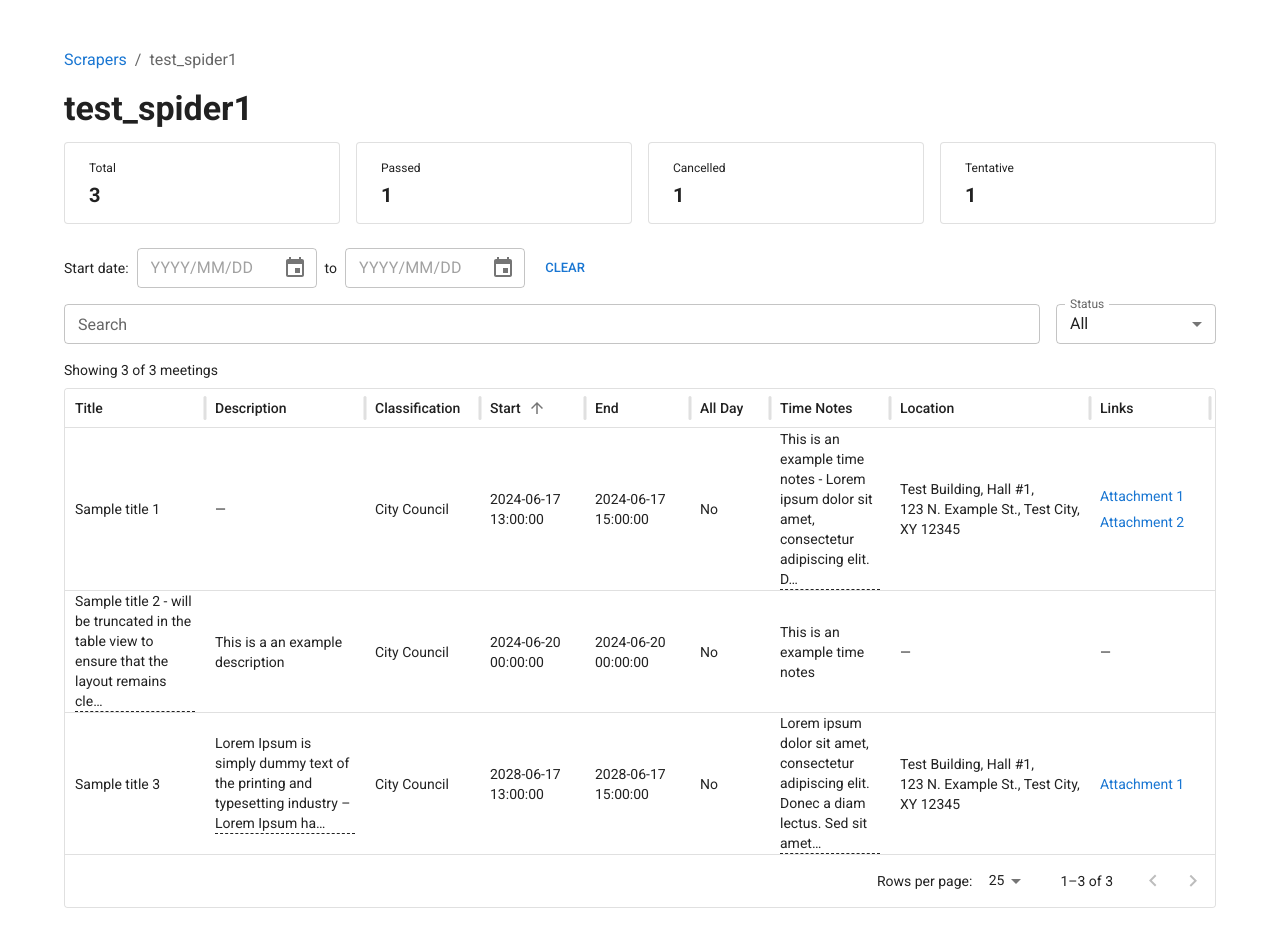
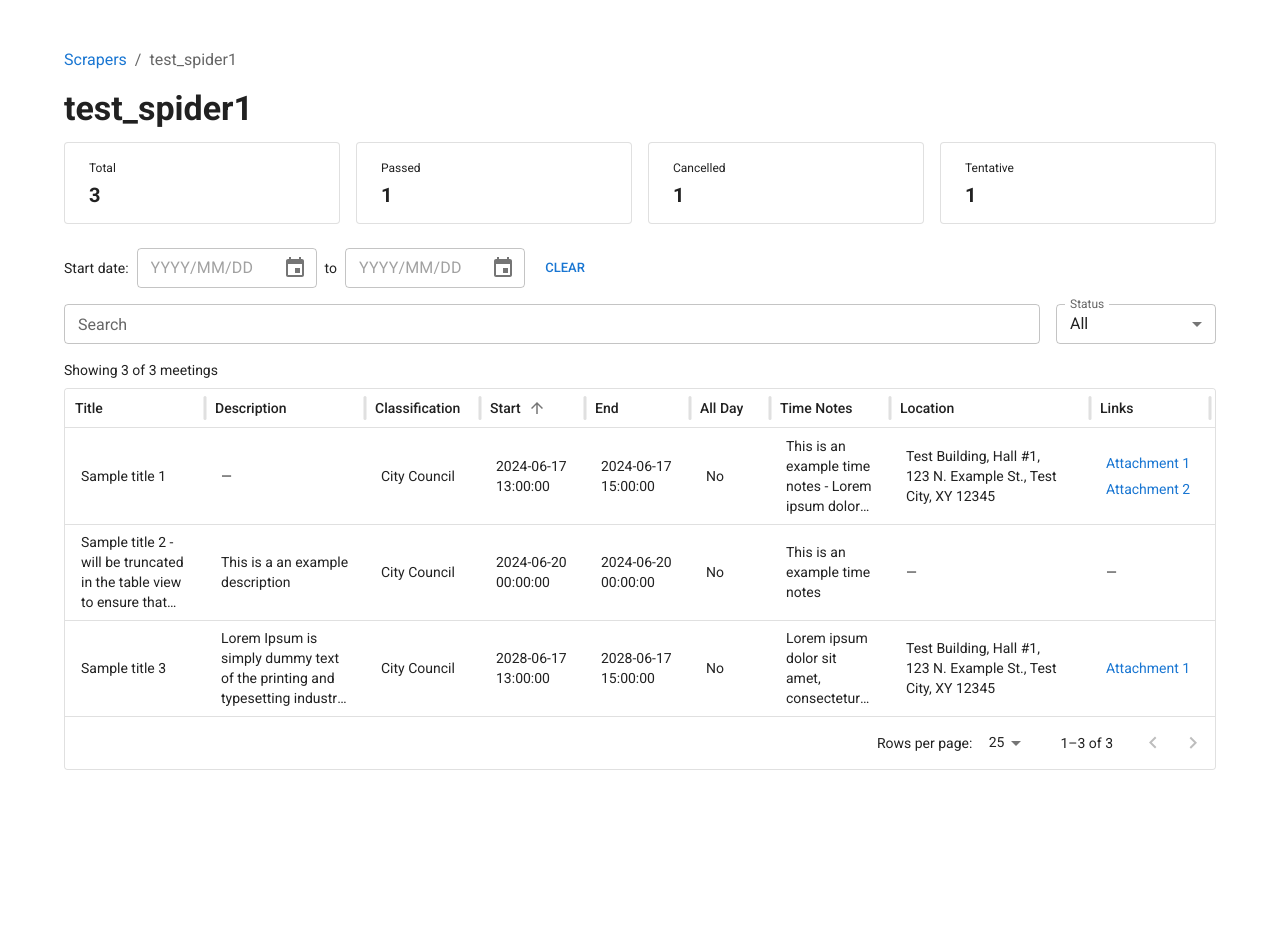
Before and after one commit to DevArtsLab/city-scrapers-meetings-viewer, a Next.js app: page /scrapers/test_spider1 in a window 1280 px wide. Shown: the top 944 px of the page. After the commit the page ends 818 px from the top, so only its background shows below. Built offline with nearby package versions, Linux system fonts and the light colour scheme; what @mui/material-nextjs would draw is missing.

Commit message:
fix: show full cell content on column expand, add row wrapping with 4-line clamp and consistent cell padding

```diff
--- a/components/MeetingsTable.tsx
+++ b/components/MeetingsTable.tsx
@@ -70,33 +70,33 @@ const DATAGRID_COLUMNS: GridColDef[] = [
     headerName: "Title",
     flex: 2,
     minWidth: 140,
-    renderCell: ({ row }) => <TruncatedText text={row.title} maxLength={90} />,
+    renderCell: ({ row }) => <TruncatedText text={row.title} wrap maxLines={4} />,
   },
   {
     field: "description",
     headerName: "Description",
     flex: 2.5,
     minWidth: 160,
-    renderCell: ({ row }) => (
-      <TruncatedText text={row.description} maxLength={90} />
-    ),
+    renderCell: ({ row }) => <TruncatedText text={row.description} wrap maxLines={4} />,
   },
   {
     field: "classification",
     headerName: "Classification",
     flex: 1,
     minWidth: 115,
-    valueFormatter: (value: string) => value || "—",
+    renderCell: ({ row }) => <TruncatedText text={row.classification} />,
   },
   {
     field: "start",
     headerName: "Start",
     width: 105,
+    renderCell: ({ row }) => <TruncatedText text={row.start} wrap maxLines={4} />,
   },
   {
     field: "end",
     headerName: "End",
     width: 105,
+    renderCell: ({ row }) => <TruncatedText text={row.end} wrap maxLines={4} />,
   },
   {
     field: "all_day",
@@ -109,9 +109,7 @@ const DATAGRID_COLUMNS: GridColDef[] = [
     headerName: "Time Notes",
     flex: 1.5,
     minWidth: 120,
-    renderCell: ({ row }) => (
-      <TruncatedText text={row.time_notes} maxLength={90} />
-    ),
+    renderCell: ({ row }) => <TruncatedText text={row.time_notes} wrap maxLines={4} />,
   },
   {
     field: "location",
@@ -165,7 +163,9 @@ const DATAGRID_COLUMNS: GridColDef[] = [
   {
     field: "id",
     headerName: "ID",
-    width: 85,
+    flex: 1,
+    minWidth: 120,
+    renderCell: ({ row }) => <TruncatedText text={row.id} />,
   },
 ];
 
@@ -414,9 +414,17 @@ export default function MeetingsTable({
           aria-label="meetings table"
           sx={{
             border: "none",
+            "& .MuiDataGrid-row": {
+              minHeight: "52px !important",
+              maxHeight: "96px !important",
+            },
             "& .MuiDataGrid-cell": {
               display: "flex",
               alignItems: "center",
+              paddingTop: "14px !important",
+              paddingBottom: "14px !important",
+              paddingLeft: "16px",
+              paddingRight: "16px",
             },
           }}
         />
--- a/components/ScrapersTable.tsx
+++ b/components/ScrapersTable.tsx
@@ -3,6 +3,7 @@
 import dynamic from "next/dynamic";
 import type { GridColDef } from "@mui/x-data-grid";
 import Paper from "@mui/material/Paper";
+import Box from "@mui/material/Box";
 
 const DataGrid = dynamic(
   () => import("@mui/x-data-grid").then((mod) => mod.DataGrid),
@@ -11,6 +12,7 @@ const DataGrid = dynamic(
 import MuiLink from "@mui/material/Link";
 import NextLink from "@/components/NextLink";
 import type { SpiderEntry } from "@/lib/scrapers";
+import TruncatedText from "@/components/TruncatedText";
 
 const PLACEHOLDER = "—";
 
@@ -25,6 +27,7 @@ const columns: GridColDef[] = [
     flex: 1.5,
     minWidth: 160,
     renderCell: ({ value }) => (
+      <Box sx={{ whiteSpace: "normal", wordBreak: "break-word", width: "100%" }}>
         <MuiLink
           component={NextLink}
           href={`/scrapers/${value}`}
@@ -32,6 +35,7 @@ const columns: GridColDef[] = [
         >
           {value}
         </MuiLink>
+      </Box>
     ),
   },
   {
@@ -39,7 +43,7 @@ const columns: GridColDef[] = [
     headerName: "Agency",
     flex: 2,
     minWidth: 200,
-    valueFormatter: (value?: string) => placeholderValue(value),
+    renderCell: ({ value }) => <TruncatedText text={value} wrap maxLines={4} />,
   },
   {
     field: "last_run_status",
@@ -65,13 +69,25 @@ export default function ScrapersTable({ spiders }: { spiders: SpiderEntry[] }) {
         columns={columns}
         disableColumnMenu
         autoHeight
+        getRowHeight={() => "auto"}
         density="compact"
         pageSizeOptions={[10, 25, 50]}
         initialState={{
           pagination: { paginationModel: { pageSize: 25 } },
         }}
         aria-label="scrapers table"
-        sx={{ border: "none" }}
+        sx={{
+          border: "none",
+          "& .MuiDataGrid-row": {
+            minHeight: "52px !important",
+            maxHeight: "96px !important",
+          },
+          "& .MuiDataGrid-cell": {
+            display: "flex",
+            alignItems: "center",
+            padding: "14px",
+          },
+        }}
       />
     </Paper>
   );
--- a/components/TruncatedText.tsx
+++ b/components/TruncatedText.tsx
@@ -1,40 +1,85 @@
+import Box from "@mui/material/Box";
 import Tooltip from "@mui/material/Tooltip";
 import Typography from "@mui/material/Typography";
 
 const MAX_LENGTH = 50;
 
-interface TruncatedDescriptionProps {
+interface TruncatedTextProps {
   text: string | null | undefined;
   maxLength?: number;
+  wrap?: boolean;
+  maxLines?: number;
 }
 
 export default function TruncatedText({
   text,
   maxLength = MAX_LENGTH,
-}: TruncatedDescriptionProps) {
+  wrap = false,
+  maxLines,
+}: TruncatedTextProps) {
   if (!text) return <>—</>;
 
+  if (wrap) {
+    return (
+      <Box
+        sx={{
+          whiteSpace: "normal",
+          wordBreak: "break-word",
+          width: "100%",
+          ...(maxLines && {
+            display: "-webkit-box",
+            WebkitLineClamp: maxLines,
+            WebkitBoxOrient: "vertical",
+            overflow: "hidden",
+          }),
+        }}
+      >
+        {text}
+      </Box>
+    );
+  }
+
   const isTruncated = text.length > maxLength;
-  const displayText = isTruncated
-    ? text.slice(0, maxLength).trimEnd() + "…"
-    : text;
 
-  if (!isTruncated) return <>{displayText}</>;
+  const inner = (
+    <Box
+      component="span"
+      sx={{
+        display: "block",
+        overflow: "hidden",
+        textOverflow: "ellipsis",
+        whiteSpace: "nowrap",
+        ...(isTruncated && {
+          cursor: "pointer",
+          borderBottom: "1px dashed currentColor",
+          textDecorationSkipInk: "none",
+        }),
+      }}
+    >
+      {text}
+    </Box>
+  );
+
+  if (!isTruncated) return inner;
 
   return (
     <Tooltip
       title={
-        <Typography
-          variant="body2"
-          sx={{ whiteSpace: "pre-wrap", maxWidth: 320 }}
-        >
+        <Typography variant="body2" sx={{ whiteSpace: "pre-wrap", maxWidth: 320 }}>
           {text}
         </Typography>
       }
       placement="top"
       arrow
       enterDelay={200}
-      slotProps={{
+      slotProps={TOOLTIP_SLOT_PROPS}
+    >
+      {inner}
+    </Tooltip>
+  );
+}
+
+const TOOLTIP_SLOT_PROPS = {
   tooltip: {
     sx: {
       bgcolor: "background.paper",
@@ -54,17 +99,4 @@ export default function TruncatedText({
       },
     },
   },
-      }}
-    >
-      <span
-        style={{
-          cursor: "pointer",
-          borderBottom: "1px dashed currentColor",
-          textDecorationSkipInk: "none",
-        }}
-      >
-        {displayText}
-      </span>
-    </Tooltip>
-  );
-}
+};
```
Lines whose indentation alone changed are shown as unchanged.
